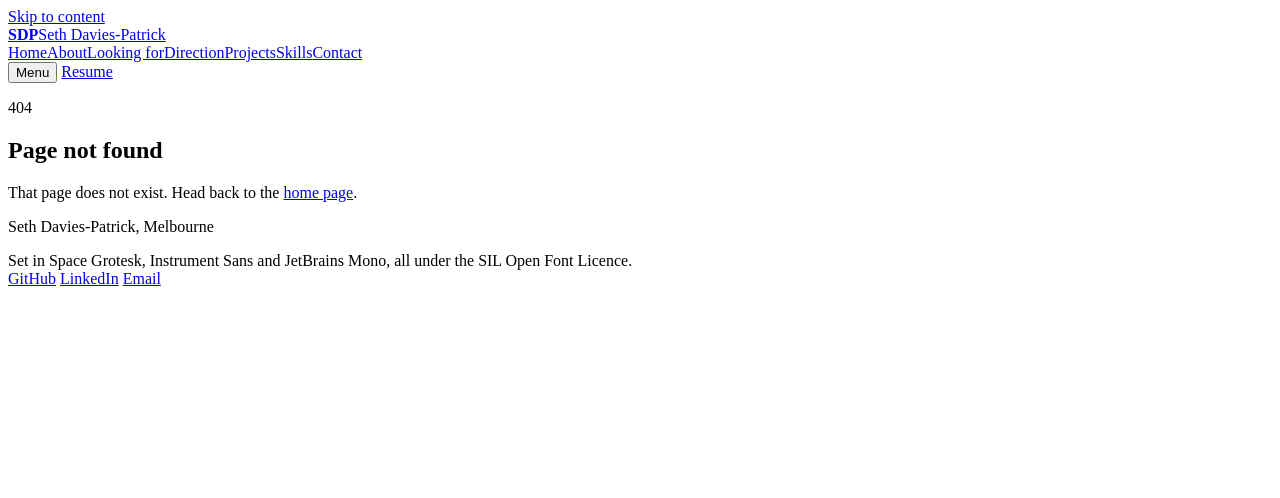
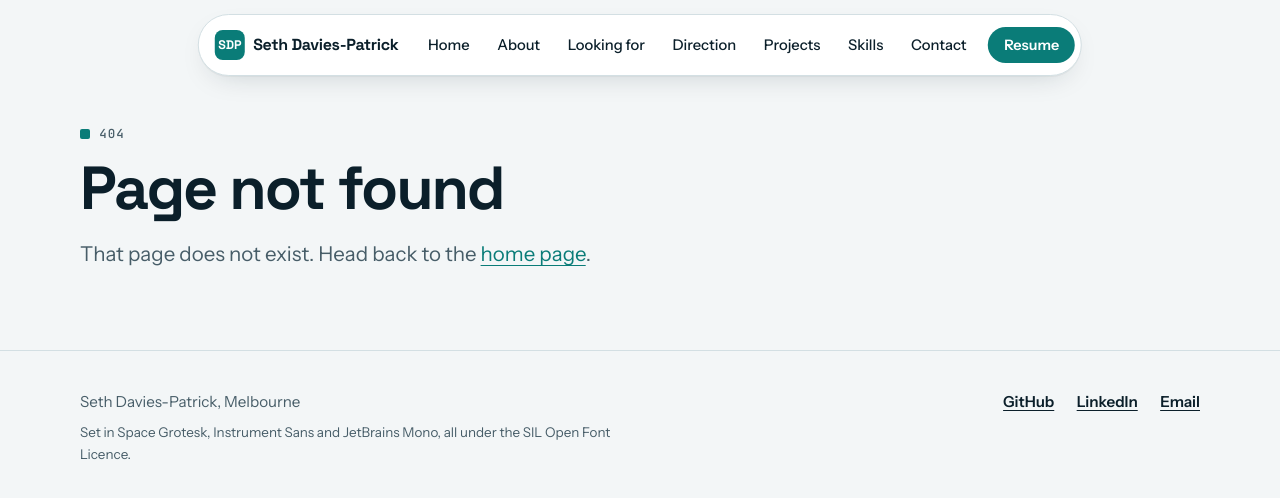
Before and after one commit to sethosauruss/sethdaviespatrick, a plain HTML site: page 404.html in a window 1280 px wide. Drawn offline with Linux system fonts and the light colour scheme; the site is published under a folder, as on GitHub Pages, so addresses that start at the root find nothing.

```diff
--- a/404.html
+++ b/404.html
@@ -6,20 +6,20 @@
 <title>Page not found | Seth Davies-Patrick</title>
 <meta name="description" content="">
 <meta name="color-scheme" content="light dark">
-<link rel="icon" href="/assets/img/favicon-32.png" type="image/png" sizes="32x32">
-<link rel="apple-touch-icon" href="/assets/img/apple-touch-icon.png">
-<link rel="preload" href="/assets/fonts/space-grotesk.woff2" as="font" type="font/woff2" crossorigin>
-<link rel="stylesheet" href="/assets/css/style.css">
+<link rel="icon" href="assets/img/favicon-32.png" type="image/png" sizes="32x32">
+<link rel="apple-touch-icon" href="assets/img/apple-touch-icon.png">
+<link rel="preload" href="assets/fonts/space-grotesk.woff2" as="font" type="font/woff2" crossorigin>
+<link rel="stylesheet" href="assets/css/style.css">
 <script>document.documentElement.classList.add('js')</script>
 </head>
 <body>
 <a class="skip" href="#main">Skip to content</a>
 <header class="nav">
   <div class="nav-bar">
-    <a class="brand" href="/index.html" aria-label="Seth Davies-Patrick, home"><b>SDP</b><span>Seth Davies-Patrick</span></a>
-    <nav class="nav-links" aria-label="Main"><a href="/index.html">Home</a><a href="/about.html">About</a><a href="/looking-for.html">Looking for</a><a href="/direction.html">Direction</a><a href="/projects/index.html">Projects</a><a href="/skills.html">Skills</a><a href="/contact.html">Contact</a></nav>
+    <a class="brand" href="index.html" aria-label="Seth Davies-Patrick, home"><b>SDP</b><span>Seth Davies-Patrick</span></a>
+    <nav class="nav-links" aria-label="Main"><a href="index.html">Home</a><a href="about.html">About</a><a href="looking-for.html">Looking for</a><a href="direction.html">Direction</a><a href="projects/index.html">Projects</a><a href="skills.html">Skills</a><a href="contact.html">Contact</a></nav>
     <button class="nav-toggle" type="button" aria-expanded="false">Menu</button>
-    <a class="nav-resume" href="/resume.pdf">Resume</a>
+    <a class="nav-resume" href="resume.pdf">Resume</a>
   </div>
 </header>
 <main id="main" class="wrap">
@@ -35,6 +35,6 @@
     </div>
   </div>
 </footer>
-<script src="/assets/js/main.js" defer></script>
+<script src="assets/js/main.js" defer></script>
 </body>
 </html>
--- a/assets/css/style.css
+++ b/assets/css/style.css
@@ -246,3 +246,5 @@ code{font:500 .88em var(--mono);background:var(--bg);border:1px solid var(--line
 .unit .u-mark{position:absolute;top:.8rem;right:.9rem;font:700 1.35rem/1 var(--head,inherit);color:var(--accent)}
 .unit strong{font-size:1rem;line-height:1.3}
 .unit .sub{font-size:.88rem;color:var(--muted);margin-top:.25rem}
+.nav-links a{white-space:nowrap}
+@media (min-width:821px) and (max-width:1100px){.nav-links a{padding:.62rem .55rem;font-size:.88rem}.brand span{display:none}}
```
Also changed, not shown: projects/uni-coursework.html (+0 -4 lines).
